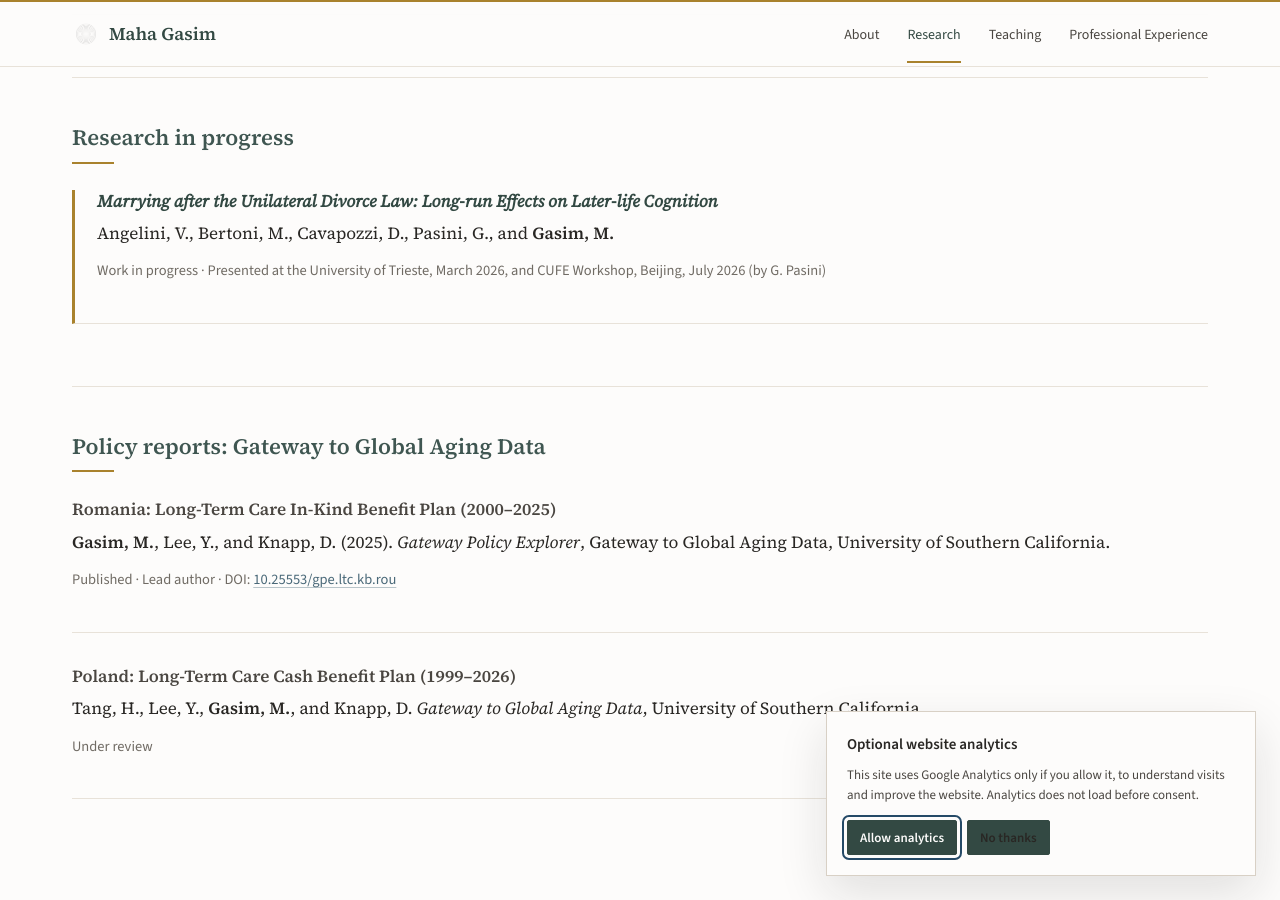
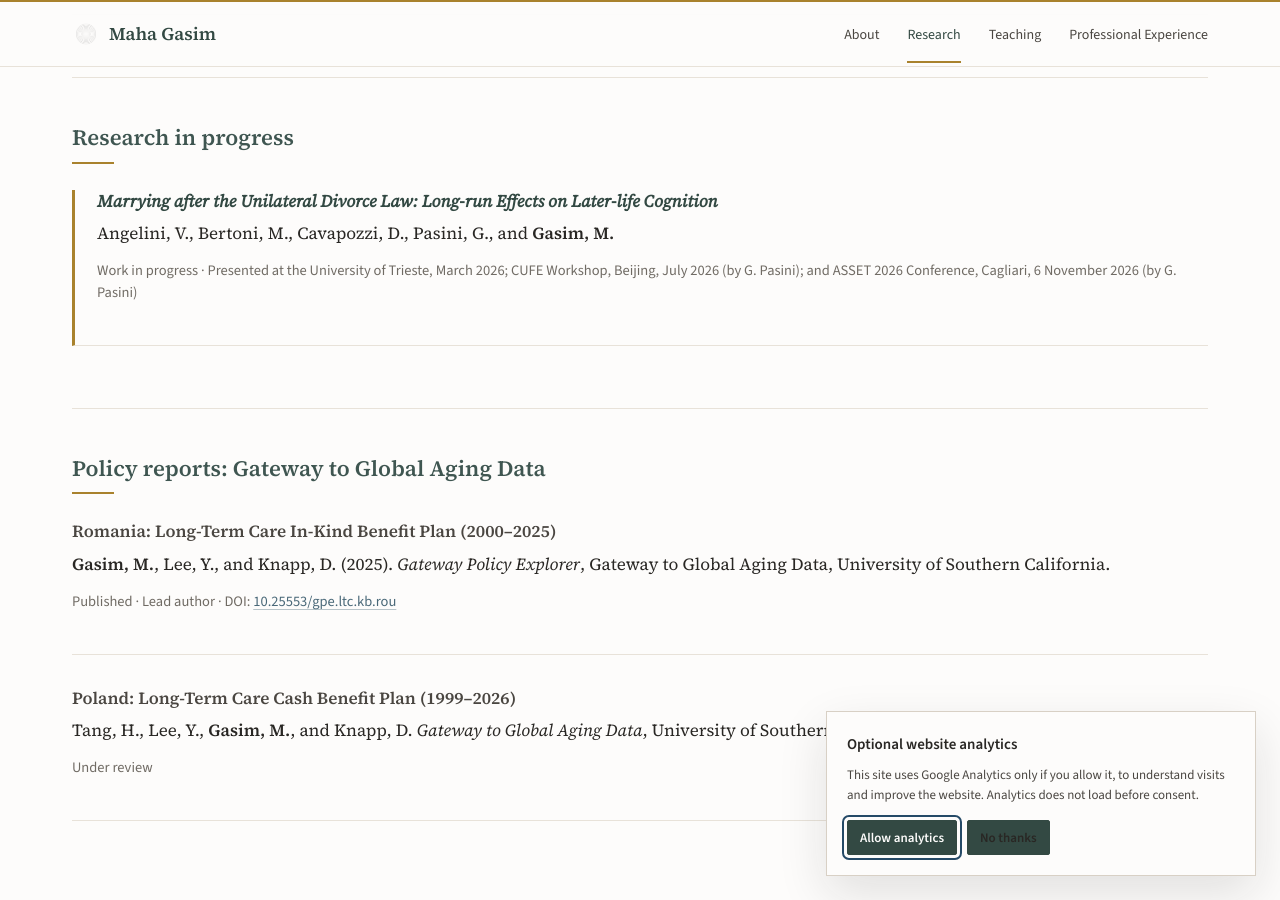
Before and after one commit to mahagasim/mahagasim.github.io, a Jekyll site: the page built from research.md, in a window 1280 px wide and 900 px high, scrolled down 1133 px. Built offline with Jekyll 4.4.1, drawn with Linux system fonts in a browser that asks for light colours.

Commit message:
Add ASSET 2026 presentation by Giacomo Pasini

```diff
--- a/research.md
+++ b/research.md
@@ -39,7 +39,7 @@ description: Research experience, work in progress, and Gateway to Global Aging
 <div class="entry feature-entry paper-entry">
   <h3><em>Marrying after the Unilateral Divorce Law: Long-run Effects on Later-life Cognition</em></h3>
   <p>Angelini, V., Bertoni, M., Cavapozzi, D., Pasini, G., and <strong>Gasim, M.</strong></p>
-  <p class="entry-meta">Work in progress · Presented at the University of Trieste, March 2026, and CUFE Workshop, Beijing, July 2026 (by G. Pasini)</p>
+  <p class="entry-meta">Work in progress · Presented at the University of Trieste, March 2026; CUFE Workshop, Beijing, July 2026 (by G. Pasini); and ASSET 2026 Conference, Cagliari, 6 November 2026 (by G. Pasini)</p>
 </div>
 
 ## Policy reports: Gateway to Global Aging Data
```
